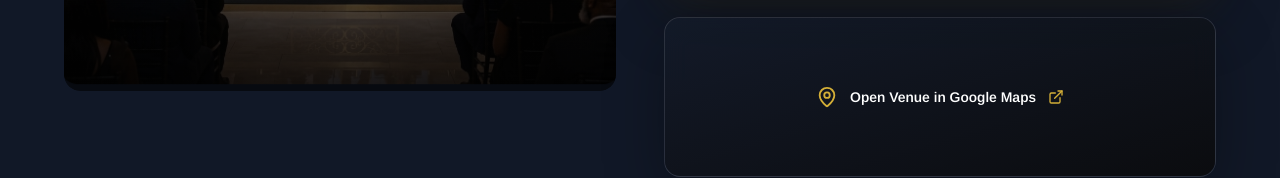
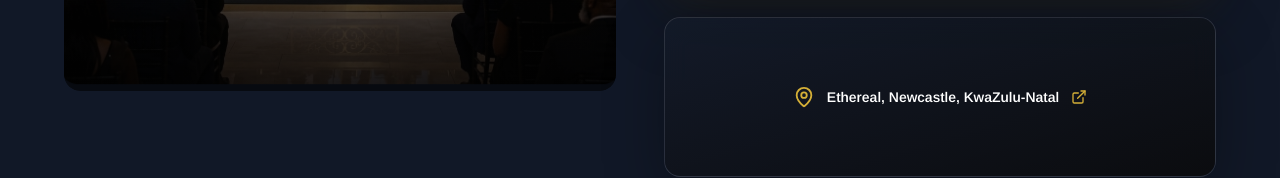
Before and after one commit to harishbackenddev-bit/Brt-friday, a React (Vite) app: page / in a window 1280 px wide. Shown: the part 4938-5116 px from the top of the page. Built offline with nearby package versions, Linux system fonts and the light colour scheme; no server answers.

Commit message:
Update Venue.tsx

```diff
--- a/src/components/Website/Home/Venue.tsx
+++ b/src/components/Website/Home/Venue.tsx
@@ -104,7 +104,7 @@ const Venue = () => {
                   />
 
                   <span className="text-sm font-semibold text-white group-hover:text-[#d4af37] transition-colors">
-                    Open Venue in Google Maps
+                    Ethereal, Newcastle, KwaZulu-Natal
                   </span>
 
                   <ExternalLink
```
